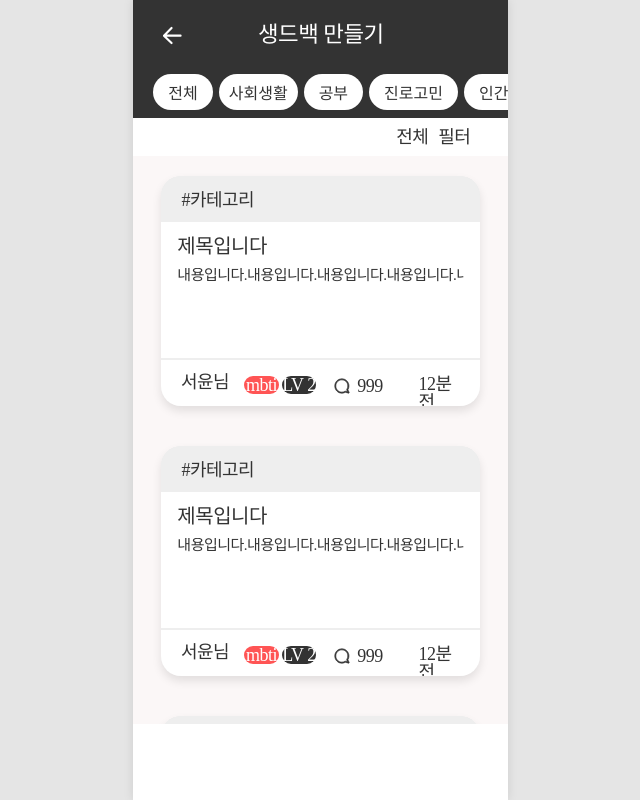
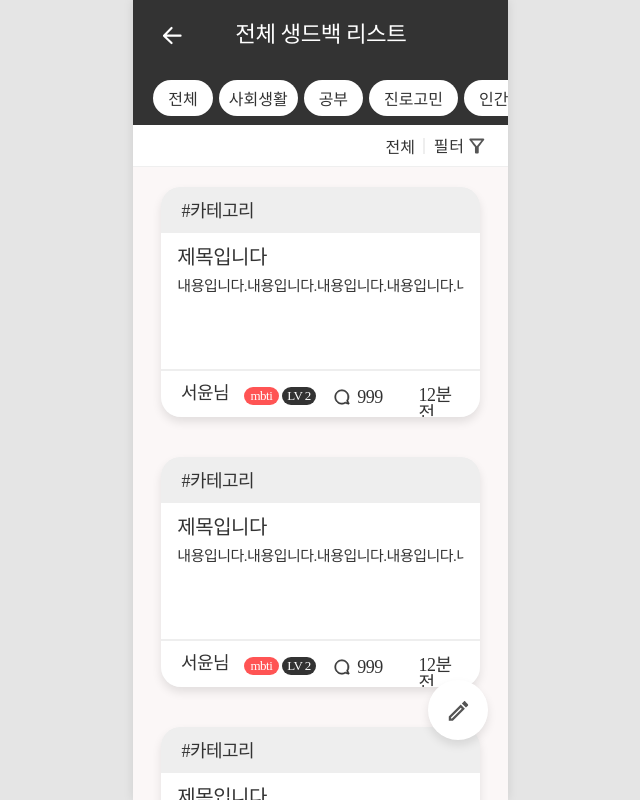
Before and after one commit to thandbag/thandbag_FE, a React (Create React App) app: page /TbList in a window 1280 px wide. Shown: the whole page, without its empty margins (460-1100 px from the left). Built offline with nearby package versions, Linux system fonts and the light colour scheme; a web font is replaced by a local one.

Commit message:
전체 생드백 리스트 수정완료

```diff
--- a/src/components/TbCardAll.js
+++ b/src/components/TbCardAll.js
@@ -7,6 +7,7 @@ import TbText from "../elements/TbText";
 
 const TbCardAll = (props) => {
   return (
+    <ListBox>
       <CardWrap>
         <CardTop>
           <TbText bold>#카테고리</TbText>
@@ -31,10 +32,14 @@ const TbCardAll = (props) => {
           </CardBottomNameArea>
           <CardBottomLvArea>
             <CardMbti>
-            <TbText color="white">mbti</TbText>
+              <TbText color="white" size="13px">
+                mbti
+              </TbText>
             </CardMbti>
             <CardLv>
-            <TbText color="white">LV 2</TbText>
+              <TbText color="white" size="13px">
+                LV 2
+              </TbText>
             </CardLv>
           </CardBottomLvArea>
           <CardBottomCommentArea>
@@ -46,8 +51,14 @@ const TbCardAll = (props) => {
           </CardBottomTimeArea>
         </CardBottom>
       </CardWrap>
+    </ListBox>
   );
 };
+
+const ListBox = styled.div`
+  width: 100%;
+  height: auto;
+`;
 
 const CardWrap = styled.div`
   width: 85%;
@@ -56,7 +67,8 @@ const CardWrap = styled.div`
   border-radius: 20px;
   overflow: hidden;
   box-shadow: 0px 5px 10px rgba(0, 0, 0, 0.1);
-  margin: 20px auto 40px auto;
+  margin: 20px auto;
+  margin-bottom: 40px;
 `;
 
 const CardTop = styled.div`
@@ -149,6 +161,7 @@ const CardBottomTimeArea = styled.div`
 const CardMbti = styled.div`
   width: 40px;
   height: 18px;
+  line-height: 18px;
   background-color: #ff5454;
   text-align: center;
   border-radius: 25px;
@@ -158,6 +171,7 @@ const CardMbti = styled.div`
 const CardLv = styled.div`
   width: 40px;
   height: 18px;
+  line-height: 18px;
   background-color: #333333;
   text-align: center;
   border-radius: 25px;
--- /dev/null
+++ b/src/components/TbListModal.js
@@ -0,0 +1,43 @@
+import { useState } from "react";
+import "../shared/style.css";
+import { ReactComponent as FilterIcon } from "../static/icons/filter_alt.svg";
+
+const TbListModal = () => {
+  const [isActive, setIsActive] = useState(false);
+  const [selected, setSelected] = useState("필터");
+
+  const options = ["필터", "터트림", "터트리는 중"];
+
+  return (
+    <div className="dropdown" id="ListFilter">
+      <div
+        className="dropdown-btn"
+        id="ListFilter-btn"
+        onClick={() => {
+          setIsActive(!isActive);
+        }}
+      >
+        {selected} <FilterIcon width="23.5" height="23.5" />
+      </div>
+      {isActive && (
+        <div className="dropdown-content" id="ListFilter-content">
+          {options.map((option, index) => (
+            <div
+              onClick={(e) => {
+                setSelected(option);
+                setIsActive(false);
+              }}
+              className="dropdown-item"
+              id="ListFilter-item"
+              key={index}
+            >
+              {option}
+            </div>
+          ))}
+        </div>
+      )}
+    </div>
+  );
+};
+
+export default TbListModal;
--- a/src/elements/TbGrid.js
+++ b/src/elements/TbGrid.js
@@ -26,6 +26,8 @@ const TbGrid = (props) => {
     borderB,
     zIndex,
     cursor,
+    shadow,
+    _onClick,
   } = props;
 
   const styles = {
@@ -51,9 +53,10 @@ const TbGrid = (props) => {
     borderB: borderB,
     zIndex: zIndex,
     cursor: cursor,
+    shadow: shadow,
   };
 
-  return <GridBox {...styles}>{children}</GridBox>;
+  return <GridBox {...styles} onClick={_onClick}>{children}</GridBox>;
 };
 
 TbGrid.defaultProps = {
@@ -78,6 +81,7 @@ TbGrid.defaultProps = {
   radius: "",
   borderT: false,
   borderB: false,
+  _onClick: () => {},
 };
 
 const GridBox = styled.div`
@@ -103,6 +107,7 @@ const GridBox = styled.div`
   ${(props) => (props.borderT ? "border-top: 1px solid #efefef;" : "")};
   ${(props) => (props.borderB ? "border-bottom: 1px solid #efefef;" : "")};
   ${(props) => (props.zIndex ? `z-index: ${props.zIndex};` : "")};
+  ${(props) => (props.shadow ? `box-shadow: ${props.shadow};` : "")};
   cursor: ${(props) => (props.cursor ? `${props.cursor}` : "")};
 `;
 
--- a/src/pages/TbList.js
+++ b/src/pages/TbList.js
@@ -1,56 +1,79 @@
 import React, { useState } from "react";
-
+import { history } from "../redux/configureStore";
+import Heads from "../components/Heads";
+import SwipeCategory from "../components/SwipeCategory";
+import { Grid, Button } from "../elements/TbIndex";
 import styled from "styled-components";
-
-import TbText from "../elements/TbText";
-import TbSelect from "../elements/TbSelect";
-import SwipeCategory from "../components/SwipeCategory";
+import TbListModal from "../components/TbListModal";
 import TbCardAll from "../components/TbCardAll";
-import Heads from "../components/Heads";
+import { ReactComponent as Write } from "../static/icons/write.svg";
 
 const TbList = (props) => {
-  let [modal, modalChange] = useState(false);
-
   return (
     <Container>
-      <Header>
       <Heads
         is_anoter
-          text="생드백 만들기"
+        text="전체 생드백 리스트"
         stroke="white"
         bg="#333333"
         color="white"
-        ></Heads>
-      </Header>
+      />
+      <Grid width="100%" height="auto" margin="70px 0 0 0">
         <SwipeCategory />
-      <FilterArea>
-        <FilterTextArea>
-          <TbText bold margin="0px 10px 0px 0px" cursor="pointer">
-            전체
-          </TbText>
-          <TbText
-            bold
-            cursor="pointer"
-            _onClick={() => {
-              modalChange(!modal);
-            }}
+      </Grid>
+      <Grid
+        width="100%"
+        height="42px"
+        bg="#fff"
+        borderB
+        flex="flex"
+        justify="flex-end"
       >
-            필터
-          </TbText>
-        </FilterTextArea>
-      </FilterArea>
-      {modal === true ? (
-        <TbSelect tblist margin="0px 0px 0px 300px"></TbSelect>
-      ) : null}
-      <CardArea>
+        <Grid flex="flex" width="auto" height="100%" bg="blue">
+          <Button
+            width="100%"
+            height="100%"
+            text="전체"
+            bg="#fff"
+            color="#333"
+          />
+        </Grid>
+        <Grid flex="flex" width="5%" height="100%" bg="#fff">
+          <Line />
+        </Grid>
+        <Grid flex="flex" width="auto" height="100%" padding="0 20px 0 0">
+          <TbListModal />
+        </Grid>
+      </Grid>
+      {/* 카드 리스트 맵돌리자 */}
+      <CardList>
         <TbCardAll />
         <TbCardAll />
         <TbCardAll />
         <TbCardAll />
         <TbCardAll />
         <TbCardAll />
-      </CardArea>
-      <Footer />
+        <TbCardAll />
+        <TbCardAll />
+      </CardList>
+      <Grid
+        width="60px"
+        height="60px"
+        radius="100%"
+        bg="#fff"
+        shadow="0px 5px 10px rgb(0, 0, 0, 0.1)"
+        position="absolute"
+        right="20px"
+        bottom="60px"
+        flex="flex"
+        cursor="pointer"
+        zIndex="7"
+        _onClick={() => {
+          history.push("/TbWrite");
+        }}
+      >
+        <Write width="27" height="27" />
+      </Grid>
     </Container>
   );
 };
@@ -60,55 +83,22 @@ const Container = styled.div`
   height: 100vh;
   background-color: #fbf7f7;
   display: flex;
-  justify-content: center;
+  justify-content: flex-start;
   align-items: center;
   flex-direction: column;
 `;
 
-const Header = styled.div`
-  width: 100%;
-  height: 70px;
-  background-color: #fbf7f7;
-  display: flex;
-  justify-content: center;
-  align-items: center;
+const Line = styled.div`
+  width: 2px;
+  height: 16px;
+  background: #eee;
 `;
 
-const FilterArea = styled.div`
+const CardList = styled.div`
   width: 100%;
-  height: 5vh;
-  background-color: #fff;
-  display: flex;
-  justify-content: right;
-  align-items: center;
-`;
-
-const FilterTextArea = styled.div`
-  width: 40%;
-  height: 100%;
-  background-color: #fff;
-  display: flex;
-  justify-content: center;
-  align-items: center;
-`;
-
-const CardArea = styled.div`
-  width: 100%;
-  height: 75vh;
-  background-color: #fbf7f7;
-  overflow: scroll;
-`;
-
-const SelectArea = styled.div`
-  width: 100px;
-  height: 100px;
-  background-color: blue;
-`;
-
-const Footer = styled.div`
-  width: 100%;
-  height: 10vh;
-  background-color: #fff;
+  height: auto;
+  max-height: 100vh;
+  overflow-y: scroll;
 `;
 
 export default TbList;
--- a/src/pages/TbWrite.js
+++ b/src/pages/TbWrite.js
@@ -14,7 +14,7 @@ const TbWrite = (props) => {
         stroke="#333"
         color="#333"
         text="생드백 만들기"
-      />{" "}
+      />
       <Grid width="100%" height="auto" margin="70px 0 0 0">
         <TbWriteSelect />
       </Grid>
--- a/src/shared/style.css
+++ b/src/shared/style.css
@@ -81,3 +81,40 @@ body {
 .ql-stroke {
   stroke: #909792 !important ;
 }
+
+/* 전체 생드백 리스트 모달 스타일 - TbListFilterModal */
+#ListFilter{
+  width: 100%;
+}
+
+#ListFilter-btn {
+  width: 100%;
+  height: 41px;
+  font-size: 1rem;
+  padding: 0;
+  color: #333;
+  background-color: #fff;
+  display: flex;
+  justify-content: center;
+  align-items: center;
+}
+
+#ListFilter-content {
+  width: 95px;
+  height: auto;
+  left: 70%;
+  transform: none;
+  top: 166px;
+}
+
+#ListFilter-item {
+  width: 100%;
+  height: 40px;
+  line-height: 40px;
+  padding: 0;
+}
+
+#ListFilter-item:nth-child(2) {
+  border-top: 1px solid #eee;
+  border-Bottom: 1px solid #eee;
+}
```
Also changed, not shown: src/static/icons/filter_alt.svg (added), src/static/icons/write.svg (added). Lines whose indentation alone changed are shown as unchanged.
